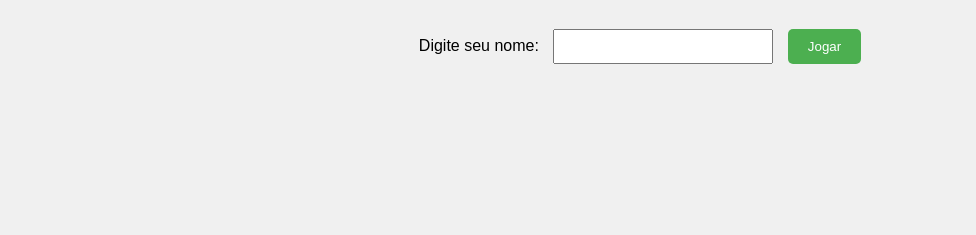
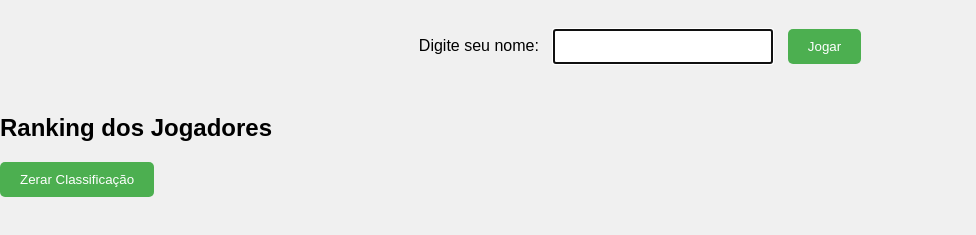
Before and after one commit to maxlima12/jogo-adivinhacao, a plain HTML site: page jogo adivinhação/index.html in a window 1280 px wide. Shown: the part 81-316 px from the top of the page, without its empty margins (0-976 px from the left). Drawn offline with Linux system fonts and the light colour scheme.

Commit message:
Update index.html

```diff
--- a/jogo adivinhação/index.html
+++ b/jogo adivinhação/index.html
@@ -11,8 +11,8 @@
     <div id="tela-boas-vindas" class="tela ativa">
         <h1>Bem-vindo ao Jogo de Adivinhação!</h1>
         <form id="form-nome">
-            <label for="input-nome">Digite seu nome:</label>
-            <input type="text" id="input-nome" required>
+            <label for="input-nome">Digite seu nome: </label>
+            <input type="text" id="input-nome" autofocus required>
             <button type="submit" id="btn-jogar">Jogar</button>
         </form>
     </div>
@@ -33,6 +33,13 @@
         <button id="btn-jogar-novamente">Jogar Novamente</button>
     </div>
 
+    <!-- Container do Leaderboard -->
+    <div class="leaderboard-container">
+        <h2>Ranking dos Jogadores</h2>
+        <ul id="leaderboard"></ul>
+        <button id="btn-zerar-classificacao">Zerar Classificação</button>
+    </div>
+
     <script src="script.js"></script>
 </body>
 </html>
```
